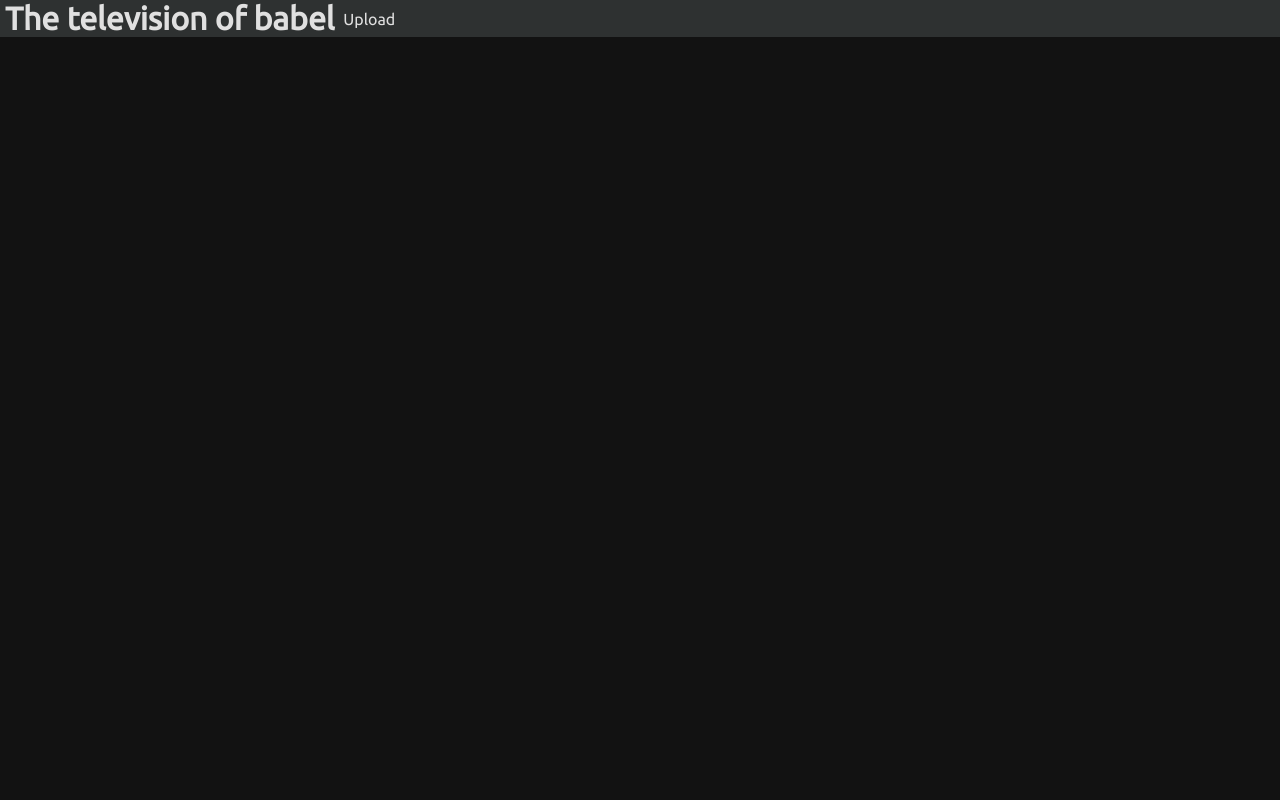
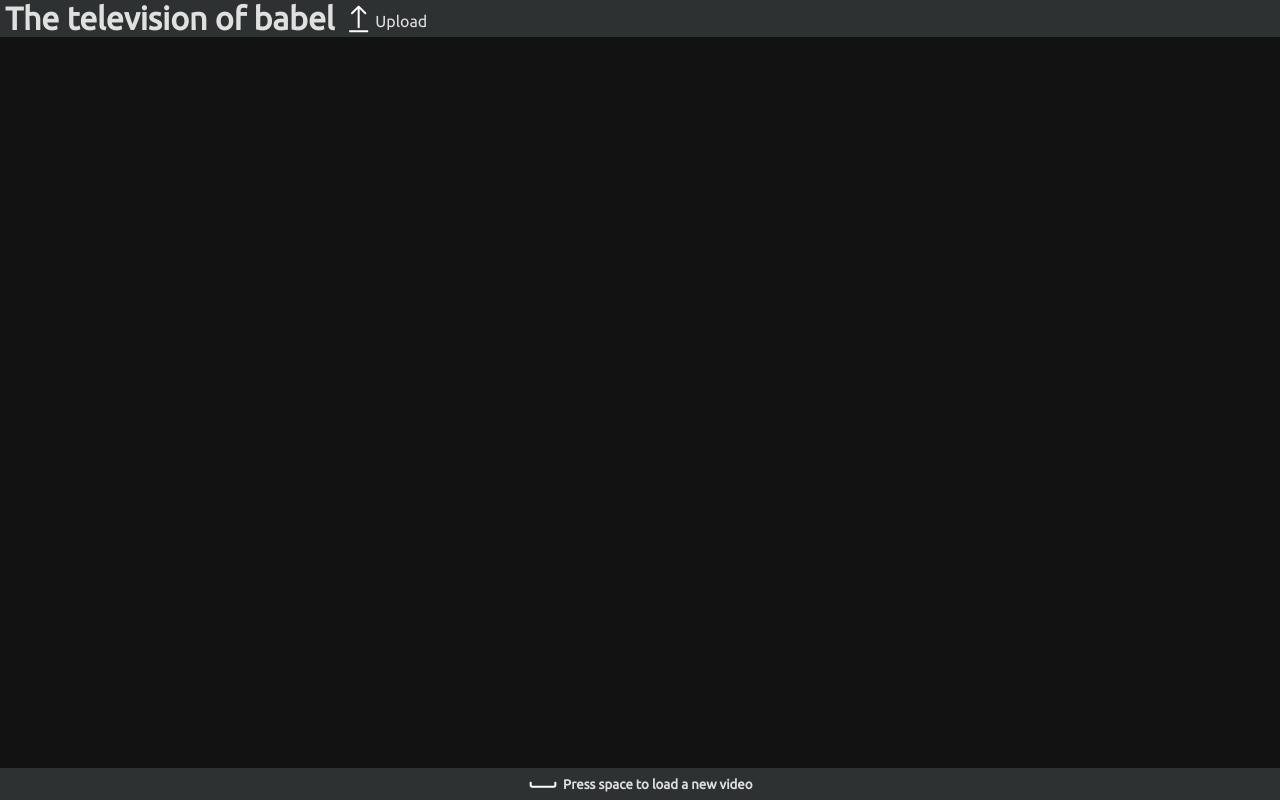
Before and after one commit to Theohaines/the-television-of-babel, a website: page client/index.html in a window 1280 px wide. Drawn offline with Linux system fonts and the light colour scheme; no server answers.

Commit message:
assasadsdadsasa

```diff
--- a/client/index.html
+++ b/client/index.html
@@ -9,12 +9,18 @@
 <body>
     <div class="Header">
         <a href="index.html"><h1>The television of babel</h1></a>
-        <a href="upload.html">Upload</a>
+        <a href="upload.html"><img src="images/upload-icon.svg" alt=""><p>Upload</p></a>
     </div>
+
     <div class="VideoContainer">
         <img src="images/static.gif" alt="static" id="ImageSrc">
         <video style="display: none;" src="" id="VideoSrc" autoplay></video>
     </div>
+
+    <div class="Footer">
+        <img src="images/spacebar.svg" alt="">
+        <h5>Press space to load a new video</h5>
+    </div>
 </body>
 <script src="scripts/main.js"></script>
 </html>
--- a/client/scripts/main.js
+++ b/client/scripts/main.js
@@ -39,5 +39,25 @@ function toggleElement(ID){ // Reusable way to toogle element visibility via ID
     }
 }
 
-getVideo()
+document.addEventListener('keyup', function(event) {
+    if (event.code === 'Space') {
+      console.log('Spacebar pressed!');
+    }
+});
+
+document.addEventListener('keyup', function(event) {
+    if (event.key === '4') {
+      console.log(    "         .-\"\"\"\"\"\"-.\n" +
+      "       .'          '.\n" +
+      "      /   O      O   \\\n" +
+      "     :                :\n" +
+      "     |                |\n" +
+      "     : ',          ,' :\n" +
+      "      \\  '-......-'  /\n" +
+      "       '.          .'\n" +
+      "         '-......-'\n");
+    }
+});
+
+//getVideo()
 toggleVideo();
--- a/client/styles/global.css
+++ b/client/styles/global.css
@@ -23,7 +23,40 @@ body{
 .Header a{
     margin-left: 5px;
     text-decoration: none;
-    text-align: right;
     display: inline;
     vertical-align: middle;
 }
+
+.Header p{
+    display: inline;
+    vertical-align: top;
+
+}
+
+.Header img{
+    width: 32px;
+}
+
+.Footer {
+    position: fixed;
+    left: 0;
+    bottom: 0;
+    width: 100%;
+    background-color: #2e3131;
+    color: white;
+    text-align: center;
+}
+
+.Footer img{
+    width: 32px;
+    margin: 0;
+    line-height: 3px;
+    display: inline;
+    vertical-align: middle;
+}
+
+.Footer h5{
+    display: inline;
+    text-align: center;
+    vertical-align: middle;
+}
--- a/client/styles/index.css
+++ b/client/styles/index.css
@@ -16,3 +16,9 @@
     height: auto;
     border: black solid 3px;
 }
+
+.SiteUsagePopup{
+    width: 40%;
+    height: fit-content;
+    padding: 10px;
+}
```
Also changed, not shown: client/upload.html (+2 -1 lines), client/images/spacebar.svg (added), client/images/upload-icon.svg (added).
